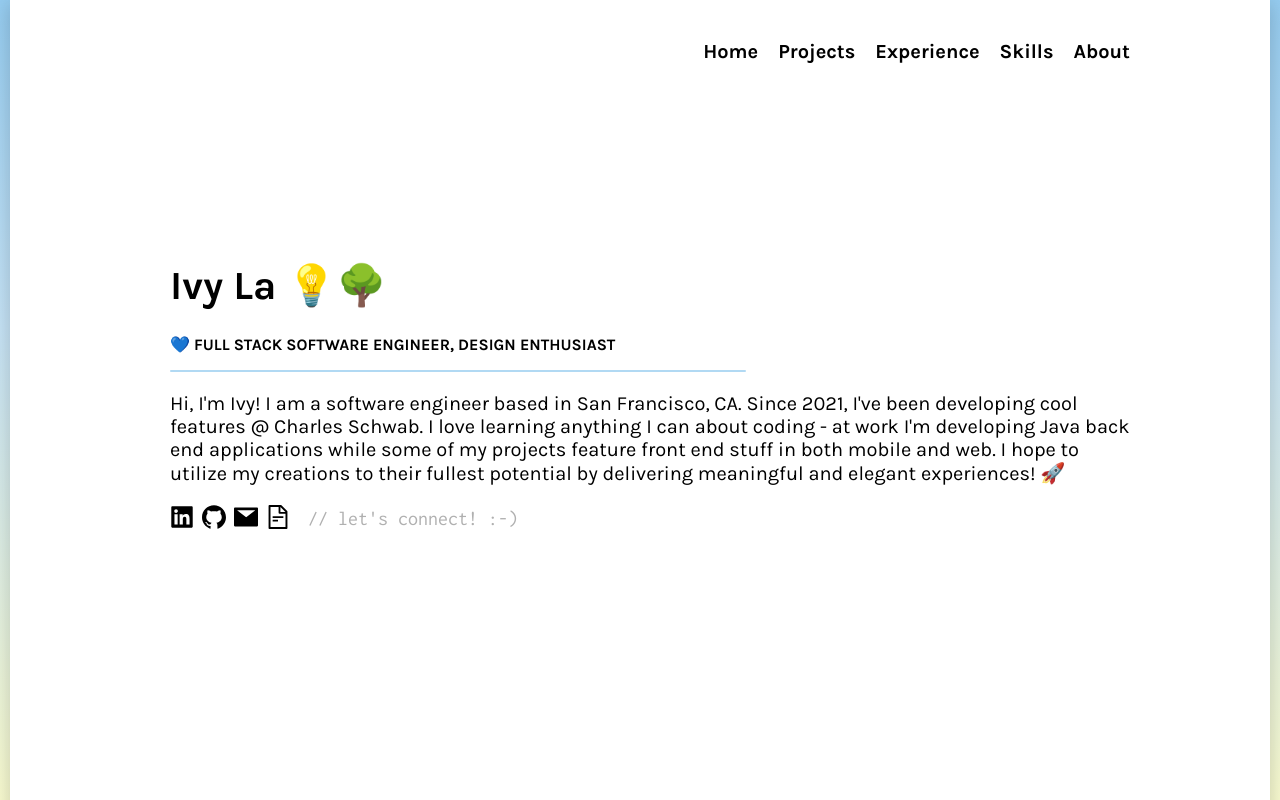
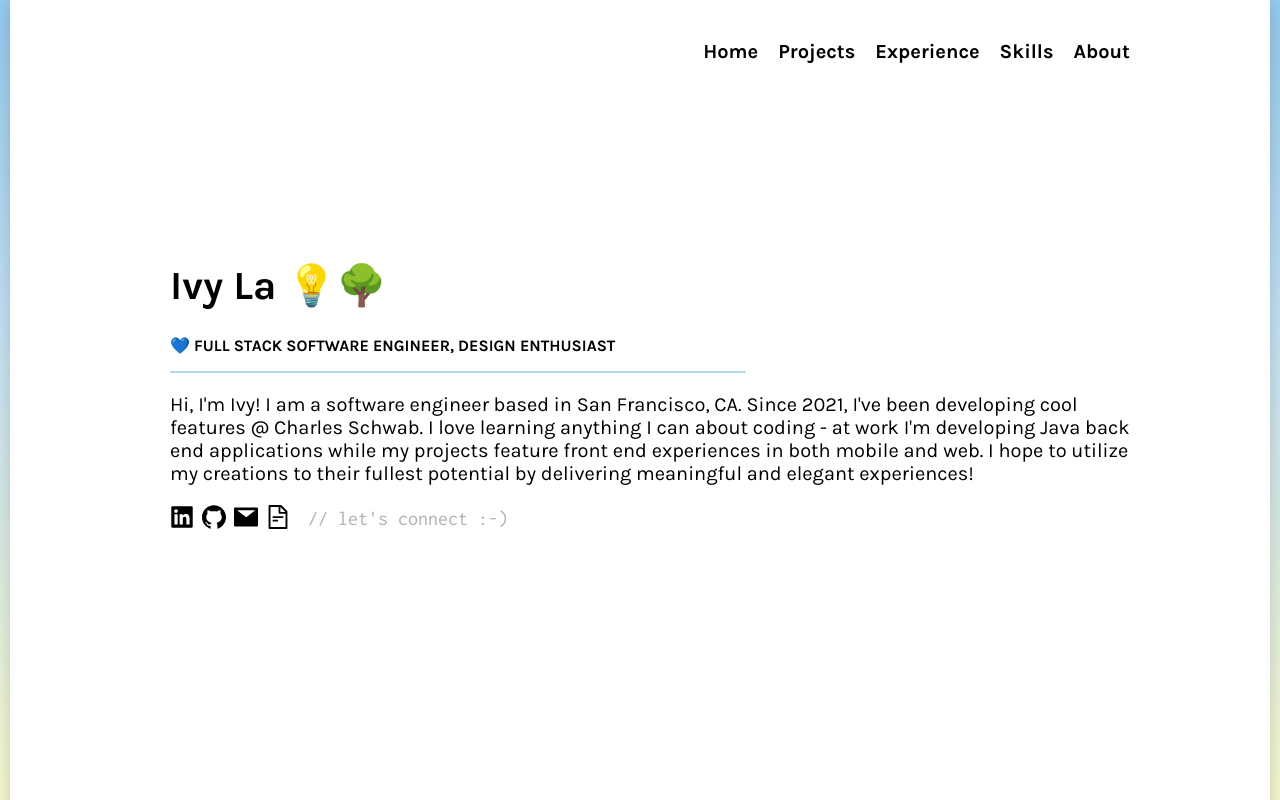
Before and after one commit to ivyla/ivyla.github.io, a React (Create React App) app: page / in a window 1280 px wide. Shown: the top 800 px of the page. Built offline with nearby package versions, Linux system fonts and the light colour scheme.

Commit message:
-Remove emoji at end of Home description page - Update hyper link for last icon in home page

```diff
--- a/src/pages/Home.js
+++ b/src/pages/Home.js
@@ -41,10 +41,10 @@ let Home = () => {
                     Francisco, CA. Since 2021, I've been developing cool
                     features @ Charles Schwab. I love learning anything I can
                     about coding - at work I'm developing Java back end
-                    applications while some of my projects feature front end
-                    stuff in both mobile and web. I hope to utilize my creations
-                    to their fullest potential by delivering meaningful and
-                    elegant experiences! 🚀{" "}
+                    applications while my projects feature front end experiences
+                    in both mobile and web. I hope to utilize my creations to
+                    their fullest potential by delivering meaningful and elegant
+                    experiences!{" "}
                 </p>
 
                 <a
@@ -72,13 +72,13 @@ let Home = () => {
                     <MailFilled className="media-icons" id="email-icon" />
                 </a>
                 <a
-                    href="mailto:ila@ucsc.edu"
+                    href="https://docs.google.com/document/d/1nOiYDSfLW5fj_MG33Xdwjem1qQyoiI4RU0DO2PsJDBY/edit?usp=sharing"
                     target="_blank"
                     rel="noopener noreferrer"
                 >
                     <FileTextOutlined className="media-icons" id="email-icon" />
                 </a>
-                <span className="codeComment"> // let's connect! :-) </span>
+                <span className="codeComment"> // let's connect :-) </span>
             </div>
         </div>
     )
--- a/src/pages/Projects.js
+++ b/src/pages/Projects.js
@@ -19,7 +19,7 @@ let projects = projectData.map((project) => (
 let Projects = () => (
     <div className="section" id="projects">
         <div>
-            <h2 style={{display: "inline"}}> Featured Projects 🚀    </h2>
+            <h2 style={{display: "inline"}}> Featured Projects 🚀 </h2>
             <p style={{display: "inline"}}>
                 {" "}
                 <span className="codeComment">
```
